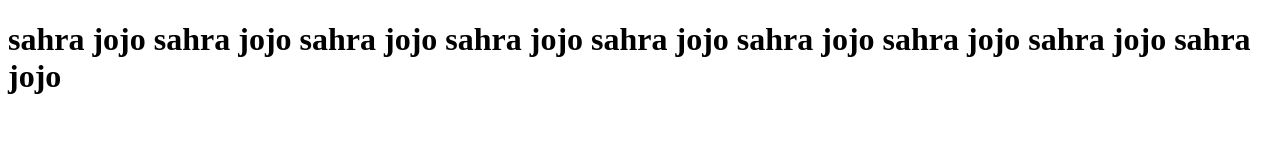
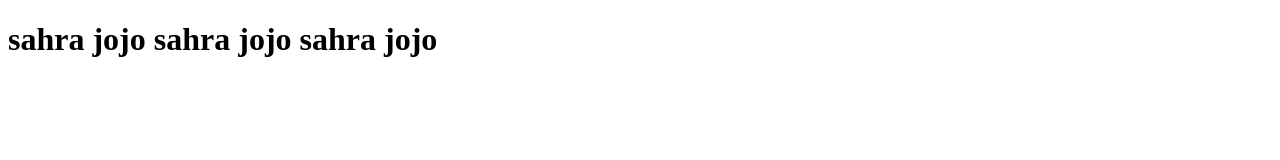
Before and after one commit to sahra-dev/review-github, a plain HTML site: page index.html in a window 1280 px wide. Drawn offline with Linux system fonts and the light colour scheme.

Commit message:
is that last?

```diff
--- a/index.html
+++ b/index.html
@@ -11,12 +11,6 @@
         sahra jojo
         sahra jojo
         sahra jojo
-        sahra jojo
-        sahra jojo
-        sahra jojo
-        sahra jojo
-        sahra jojo
-        sahra jojo
     </h1>
 </body>
 </html>
```
